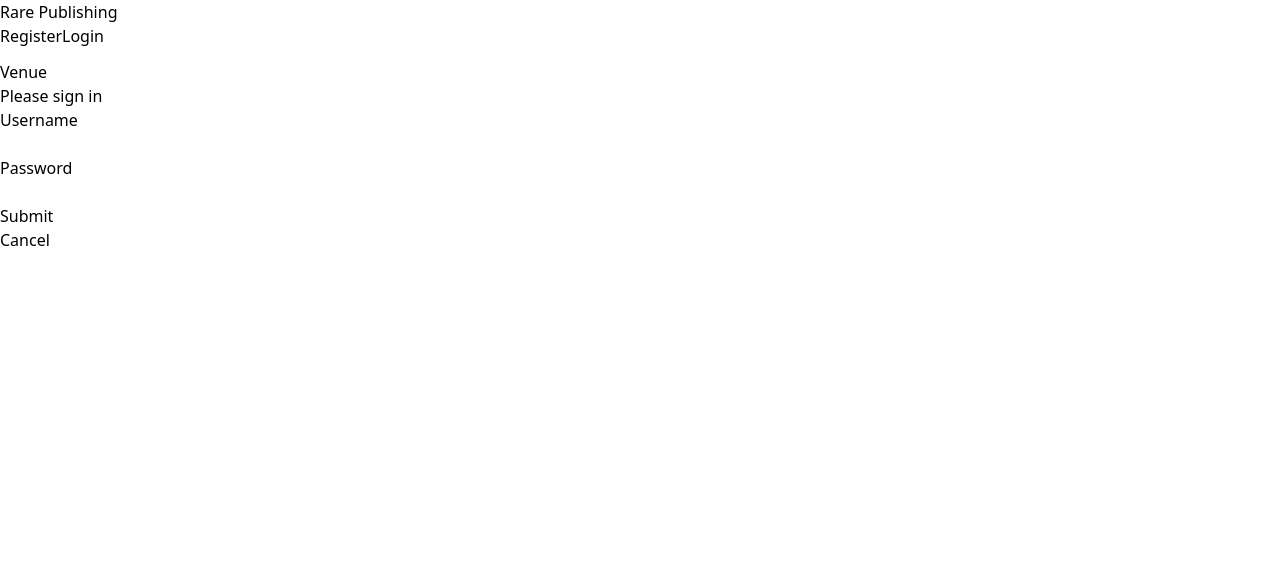
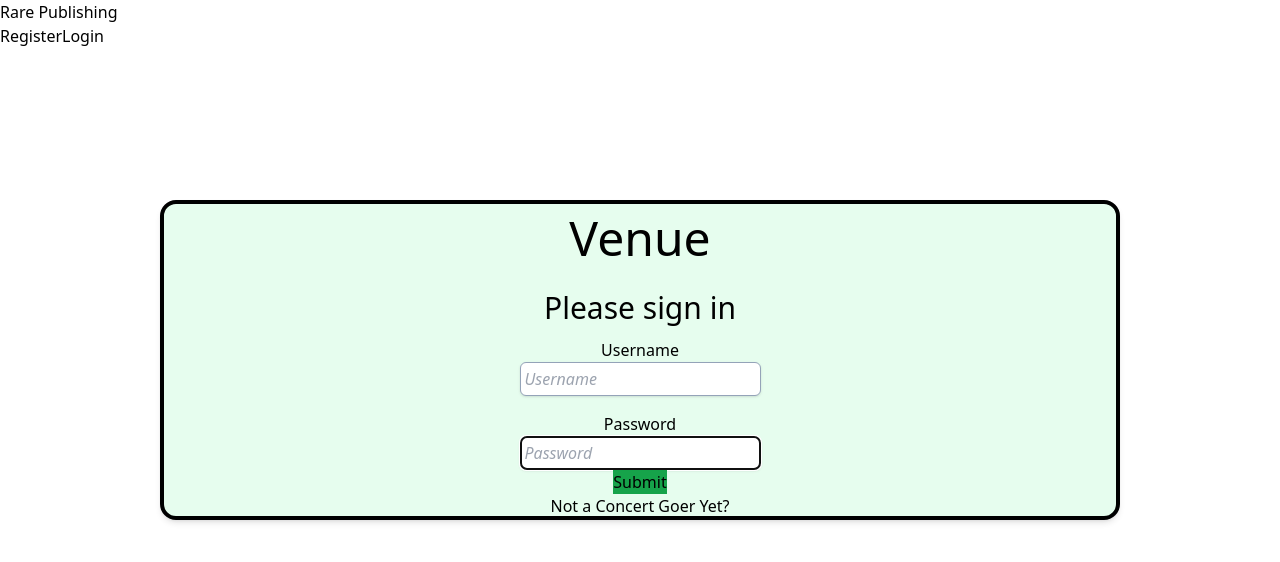
Before and after one commit to ndwilliams/venue-client, a React (Vite) app: page /login in a window 1280 px wide. Shown: the top 562 px of the page. Built offline with nearby package versions, Linux system fonts and the light colour scheme.

Commit message:
Added Login and Register Pages

```diff
--- a/src/components/auth/Login.jsx
+++ b/src/components/auth/Login.jsx
@@ -1,4 +1,4 @@
-import { useRef, useState } from "react"
+import { useRef } from "react"
 import { Link, useNavigate } from "react-router-dom"
 import { loginUser } from "../../managers/AuthManager"
 
@@ -6,7 +6,7 @@ export const Login = ({ setToken, setCurrentUserId }) => {
 	const username = useRef()
 	const password = useRef()
 	const navigate = useNavigate()
-	const [isUnsuccessful, setisUnsuccessful] = useState(false)
+	const Dialog = useRef()
 
 	const handleLogin = (e) => {
 		e.preventDefault()
@@ -22,49 +22,80 @@ export const Login = ({ setToken, setCurrentUserId }) => {
 				setCurrentUserId(res.user_id)
 				navigate("/")
 			} else {
-				setisUnsuccessful(true)
+				Dialog.current.showModal()
 			}
 		})
 	}
 
 	return (
-		<section className="columns is-centered">
-			<form className="column is-two-thirds" onSubmit={handleLogin}>
-				<h1 className="title">Venue</h1>
-				<p className="subtitle">Please sign in</p>
+		<main>
+			<dialog className="dialog dialog--auth" ref={Dialog}>
+				<div>Username or Password is not valid</div>
+				<button className="close" onClick={() => Dialog.current.close()}>
+					Close
+				</button>
+			</dialog>
 
-				<div className="field">
+			<div
+				className={
+					"fixed flex justify-center content-around text-center h-screen w-screen bg-cover"
+				}>
+				<section
+					className={
+						"grid fixed w-3/4 h-2/5 top-1/4 content-center bg-green-100 border-black bg-opacity-70 border-4 rounded-2xl shadow-md"
+					}>
+					<form className="my-3 mx-5" onSubmit={handleLogin}>
+						<h1 className="text-5xl m-3 pb-3">Venue</h1>
+						<h2 className="text-3xl m-2 p-1">Please sign in</h2>
+						<fieldset className="mb-4">
+							<div className="form-group">
 								<label className="label">Username</label>
 								<div className="control">
-						<input className="input" type="text" ref={username} />
+									<input
+										id="inputUsername"
+										type="text"
+										ref={username}
+										className="p-1 rounded-md shadow placeholder:italic border border-slate-400 focus:border-sky-500"
+										placeholder="Username"
+										required
+										autoFocus
+									/>
 								</div>
 							</div>
-
+						</fieldset>
+						<fieldset>
 							<div className="field">
 								<label className="label">Password</label>
 								<div className="control">
-						<input className="input" type="password" ref={password} />
+									<input
+										id="inputPassword"
+										type="text"
+										ref={password}
+										className="p-1 rounded-md shadow placeholder:italic border border-slate-400 focus:border-sky-500"
+										placeholder="Password"
+										required
+										autoFocus
+									/>
 								</div>
 							</div>
-
-				<div className="field is-grouped">
-					<div className="control">
-						<button className="button is-link" type="submit">
+						</fieldset>
+						<div className="">
+							<div className="">
+								<button
+									className="outline-1 bg-green-600 transition-color hover:bg-green-400  duration-200 delay-50"
+									type="submit">
 									Submit
 								</button>
 							</div>
-					<div className="control">
-						<Link to="/register" className="button is-link is-light">
-							Cancel
+							<div className="">
+								<Link to="/register" className="">
+									Not a Concert Goer Yet?
 								</Link>
 							</div>
 						</div>
-				{isUnsuccessful ? (
-					<p className="help is-danger">Username or password not valid</p>
-				) : (
-					""
-				)}
 					</form>
 				</section>
+			</div>
+		</main>
 	)
 }
--- a/src/components/auth/Register.jsx
+++ b/src/components/auth/Register.jsx
@@ -8,7 +8,6 @@ export const Register = ({ setToken }) => {
 	const lastName = useRef()
 	const email = useRef()
 	const username = useRef()
-	const bio = useRef()
 	const password = useRef()
 	const verifyPassword = useRef()
 	const passwordDialog = useRef()
@@ -24,7 +23,6 @@ export const Register = ({ setToken }) => {
 				last_name: lastName.current.value,
 				email: email.current.value,
 				password: password.current.value,
-				bio: bio.current.value,
 			}
 
 			registerUser(newUser).then((res) => {
@@ -39,42 +37,36 @@ export const Register = ({ setToken }) => {
 	}
 
 	return (
-		<section className="columns is-centered">
-			<form className="column is-two-thirds" onSubmit={handleRegister}>
-				<h1 className="title">Venue</h1>
-				<p className="subtitle">Create an account</p>
-				<div className="field">
+		<section className="fixed flex content-around justify-center text-center h-screen w-screen bg-cover">
+			<form
+				className="grid fixed bg-green-100 bg-opacity-70 w-3/4 h-1/2 top-1/4 content-around rounded-xl border-black border-4 shadow-lg"
+				onSubmit={handleRegister}>
+				<h1 className="text-5xl my-2 -mb-2 p-1">Venue</h1>
+				<p className="text-4xl my-3">Create an account</p>
+
 				<label className="label">First Name</label>
-					<div className="control">
+				<fieldset className="-m-1">
 					<input className="input" type="text" ref={firstName} />
-					</div>
-				</div>
+				</fieldset>
 
-				<div className="field">
 				<label className="label">Last Name</label>
-					<div className="control">
+				<fieldset className="-m-1">
 					<input className="input" type="text" ref={lastName} />
-					</div>
-				</div>
+				</fieldset>
 
-				<div className="field">
 				<label className="label">Username</label>
-					<div className="control">
+				<fieldset className="-m-1">
 					<input className="input" type="text" ref={username} />
-					</div>
-				</div>
+				</fieldset>
 
-				<div className="field">
 				<label className="label">Email</label>
-					<div className="control">
+				<fieldset className="-m-1">
 					<input className="input" type="email" ref={email} />
-					</div>
-				</div>
+				</fieldset>
 
-				<div className="field">
 				<label className="label">Password</label>
 				<div className="field-body">
-						<div className="field">
+					<fieldset className="-m-1">
 						<p className="control is-expanded">
 							<input
 								className="input"
@@ -83,9 +75,8 @@ export const Register = ({ setToken }) => {
 								ref={password}
 							/>
 						</p>
-						</div>
-
-						<div className="field">
+					</fieldset>
+					<fieldset>
 						<p className="control is-expanded">
 							<input
 								className="input"
@@ -94,31 +85,22 @@ export const Register = ({ setToken }) => {
 								ref={verifyPassword}
 							/>
 						</p>
-						</div>
-					</div>
+					</fieldset>
 				</div>
 
-				<div className="field">
-					<label className="label">Bio</label>
 				<div className="control">
-						<textarea
-							className="textarea"
-							placeholder="Tell us about yourself..."
-							ref={bio}></textarea>
-					</div>
-				</div>
-
-				<div className="field is-grouped">
-					<div className="control">
-						<button className="button is-link" type="submit">
+					<button
+						className="outline-1 bg-green-600 transition-color hover:bg-green-400 duration-200 delay-50"
+						type="submit">
 						Submit
 					</button>
 				</div>
 				<div className="control">
-						<Link to="/login" className="button is-link is-light">
+					<Link
+						to="/login"
+						className="outline-1 bg-green-600 transition-color hover:bg-green-400 duration-200 delay-50">
 						Cancel
 					</Link>
-					</div>
 				</div>
 			</form>
 		</section>
```
Lines whose indentation alone changed are shown as unchanged.
